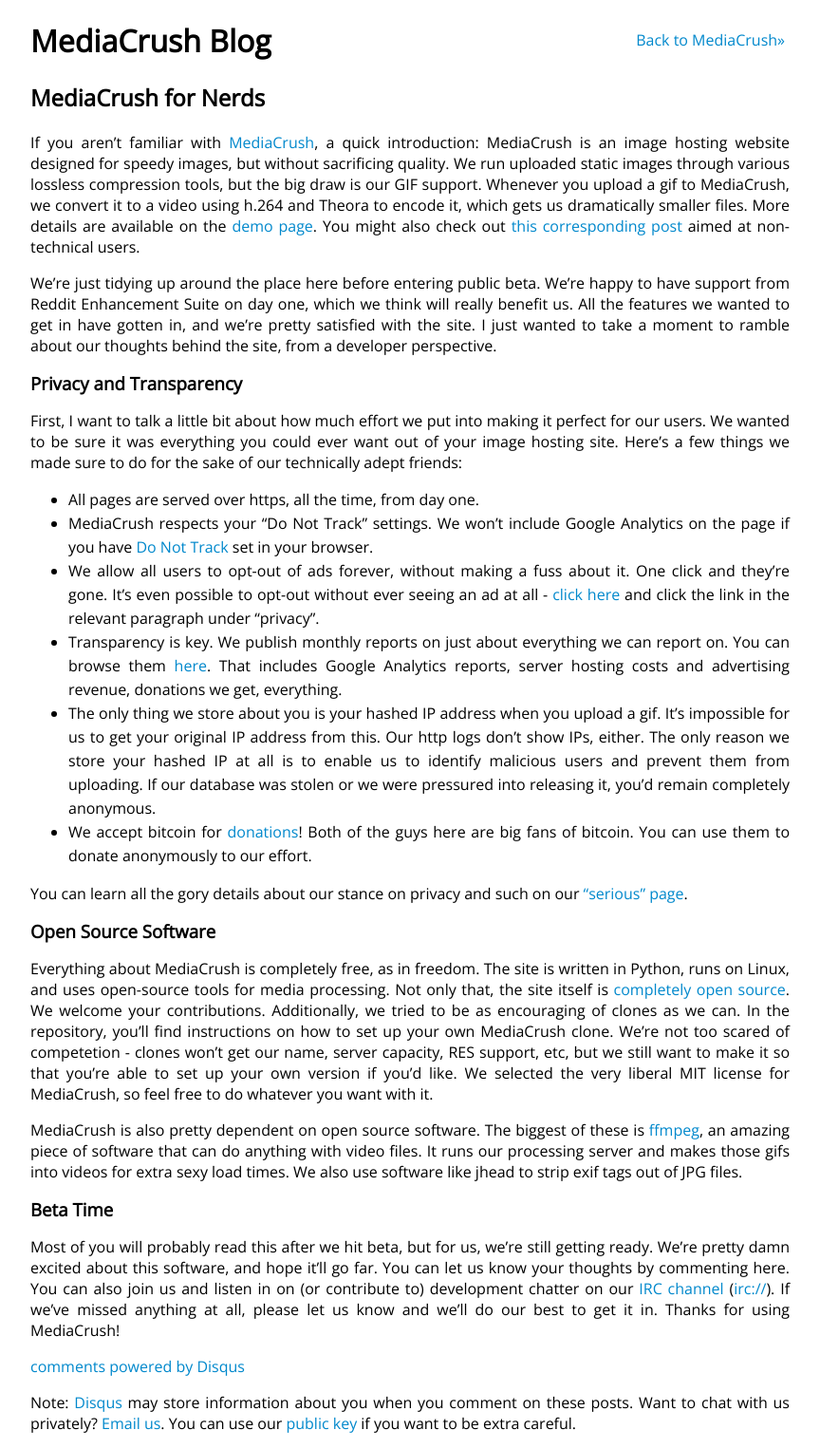
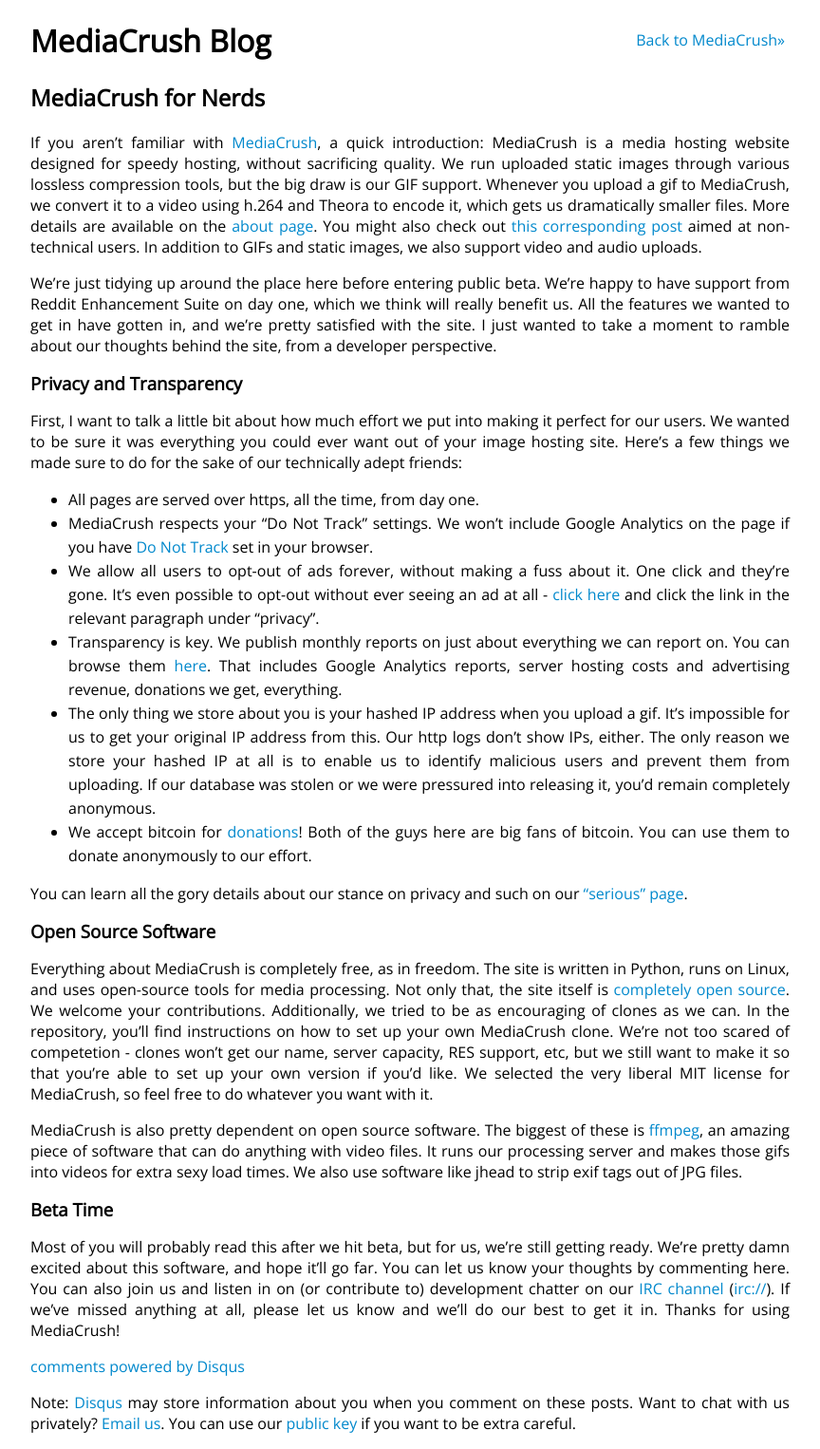
Before and after one commit to MediaCrush/mediacrush.github.io, a Jekyll site: the page built from _posts/2013-07-19-MediaCrush-for-nerds.md, in a window 1280 px wide. Shown: the whole page at 95% size, without its empty margins (208-1072 px from the left). Built offline with Jekyll 4.4.1, drawn with Linux system fonts in a browser that asks for light colours; Markdown is read by kramdown in place of the engine named in the settings; comment, search, counter and statistics services are not loaded.

Commit message:
Modify for-nerds post

```diff
--- a/_posts/2013-07-19-MediaCrush-for-nerds.md
+++ b/_posts/2013-07-19-MediaCrush-for-nerds.md
@@ -3,12 +3,13 @@
 layout: post
 ---
 
-If you aren't familiar with [MediaCrush](https://mediacru.sh), a quick introduction: MediaCrush is an image
-hosting website designed for speedy images, but without sacrificing quality. We run uploaded static images
+If you aren't familiar with [MediaCrush](https://mediacru.sh), a quick introduction: MediaCrush is a media
+hosting website designed for speedy hosting, without sacrificing quality. We run uploaded static images
 through various lossless compression tools, but the big draw is our GIF support. Whenever you upload a gif
 to MediaCrush, we convert it to a video using h.264 and Theora to encode it, which gets us dramatically
-smaller files. More details are available on the [demo page](https://mediacru.sh/demo). You might also
-check out [this corresponding post](/2013/07/19/MediaCrush-for-users.html) aimed at non-technical users.
+smaller files. More details are available on the [about page](https://mediacru.sh/about). You might also
+check out [this corresponding post](/2013/07/19/MediaCrush-for-users.html) aimed at non-technical users. In
+addition to GIFs and static images, we also support video and audio uploads.
 
 We're just tidying up around the place here before entering public beta. We're happy to have support
 from Reddit Enhancement Suite on day one, which we think will really benefit us. All the features we wanted
```
